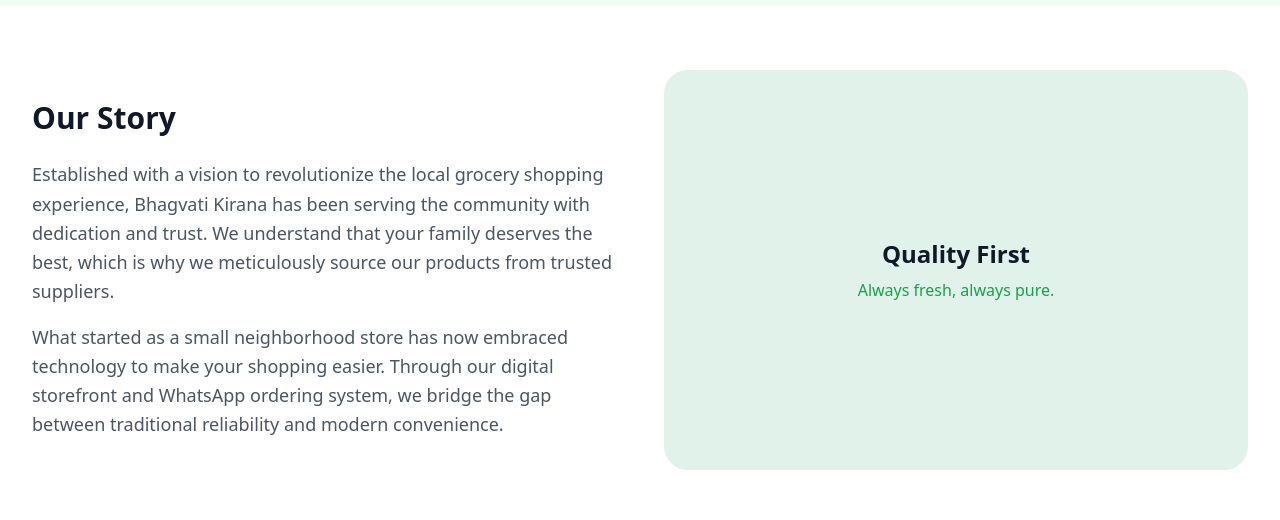
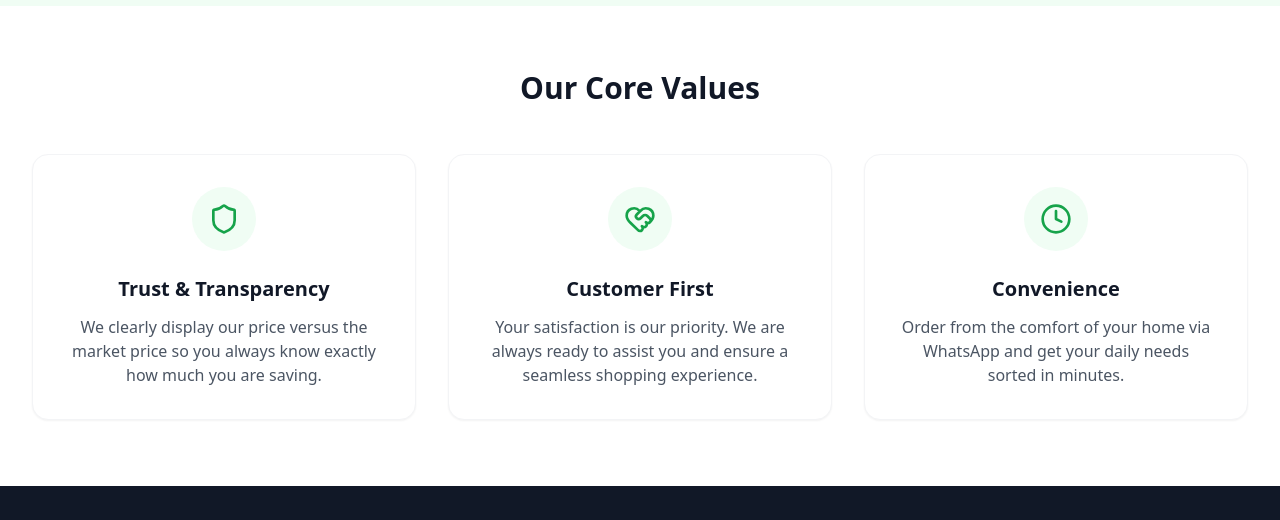
Before and after one commit to priyanshu436482/bhagwati-kirana-frontend, a React app: page /about in a window 1280 px wide. Shown: the part 378-898 px from the top of the page. Built offline with nearby package versions, Linux system fonts and the light colour scheme; no server answers; the HTML template or start-up script is replaced by a standard one.

Commit message:
Remove story section from about page

```diff
--- a/src/pages/About.jsx
+++ b/src/pages/About.jsx
@@ -16,28 +16,6 @@
 
       {/* Content Section */}
       <div className="max-w-7xl mx-auto px-4 sm:px-6 lg:px-8 py-16">
-        <div className="grid grid-cols-1 md:grid-cols-2 gap-12 items-center mb-20">
-          <div>
-            <h2 className="text-3xl font-bold text-gray-900 mb-6">Our Story</h2>
-            <div className="space-y-4 text-gray-600 text-lg leading-relaxed">
-              <p>
-                Established with a vision to revolutionize the local grocery shopping experience, Bhagvati Kirana has been serving the community with dedication and trust. We understand that your family deserves the best, which is why we meticulously source our products from trusted suppliers.
-              </p>
-              <p>
-                What started as a small neighborhood store has now embraced technology to make your shopping easier. Through our digital storefront and WhatsApp ordering system, we bridge the gap between traditional reliability and modern convenience.
-              </p>
-            </div>
-          </div>
-          <div className="bg-gray-100 rounded-3xl h-[400px] flex items-center justify-center overflow-hidden relative">
-            {/* Abstract placeholder for store image */}
-            <div className="absolute inset-0 bg-primary-100 opacity-50 mix-blend-multiply"></div>
-            <div className="text-center z-10 p-8">
-              <h3 className="text-2xl font-bold text-primary-800 mb-2">Quality First</h3>
-              <p className="text-primary-600">Always fresh, always pure.</p>
-            </div>
-          </div>
-        </div>
-
         {/* Values */}
         <div className="text-center mb-12">
           <h2 className="text-3xl font-bold text-gray-900">Our Core Values</h2>
```
